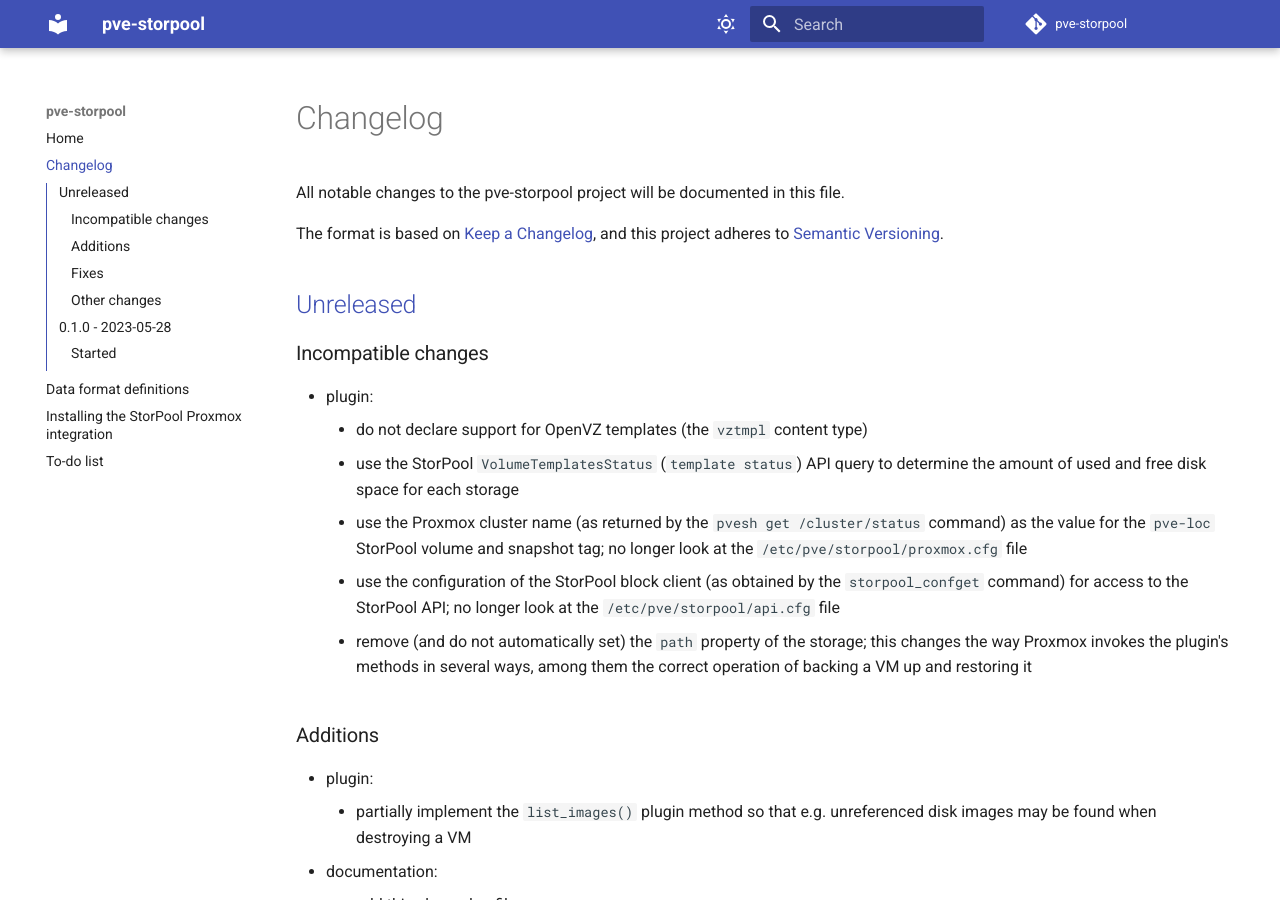
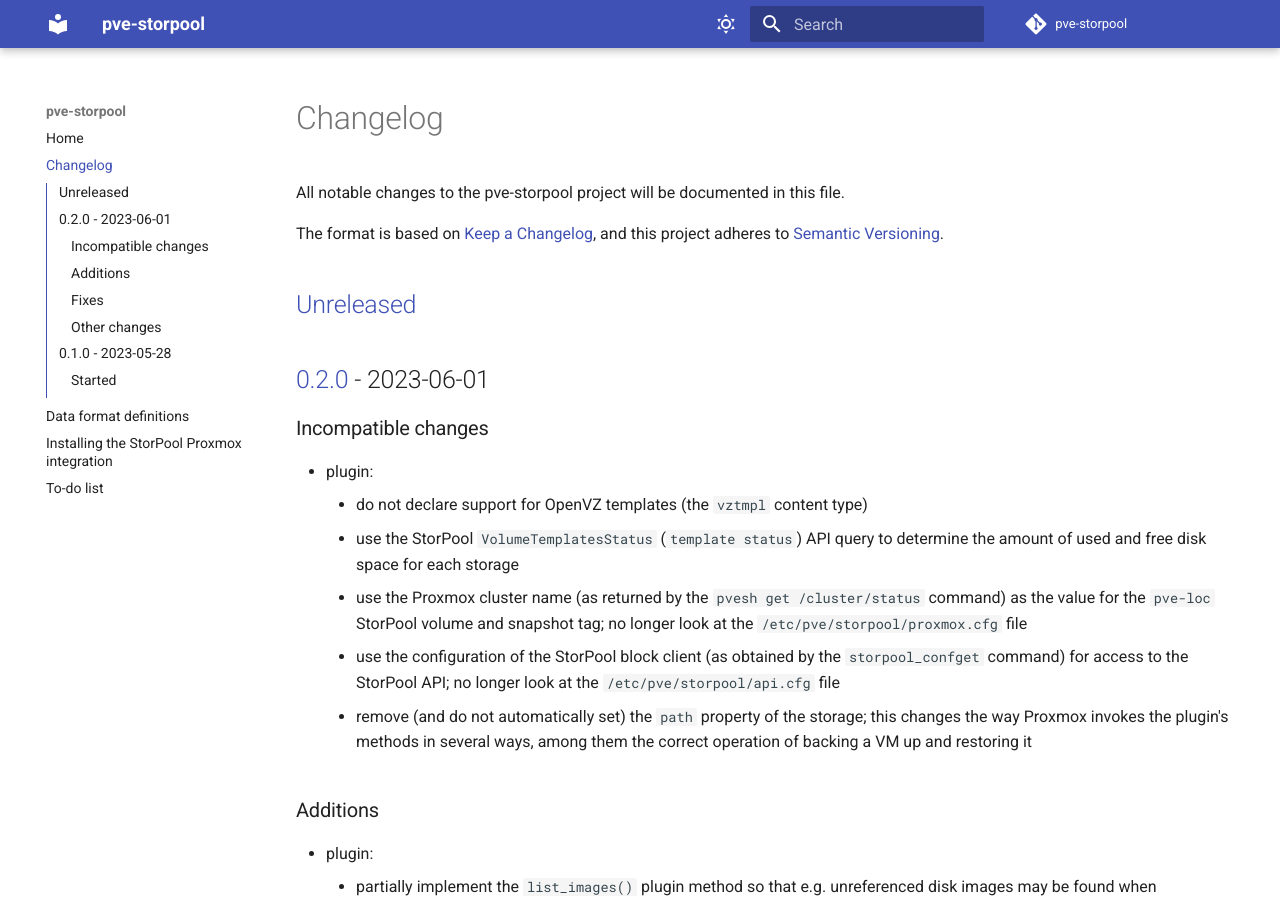
Before and after one commit to storpool/pve-storpool, an MkDocs documentation site: the page built from docs/changes.md, in a window 1280 px wide and 900 px high. Built offline with MkDocs 1.6.1 and Material for MkDocs 9.7.7, drawn with Linux system fonts in a browser that asks for light colours; comment, search, counter and statistics services are not loaded.

Commit message:
Prepare to release pve-storpool 0.2.0

```diff
--- a/docs/changes.md
+++ b/docs/changes.md
@@ -11,6 +11,8 @@
 and this project adheres to [Semantic Versioning](https://semver.org/spec/v2.0.0.html).
 
 ## [Unreleased]
+
+## [0.2.0] - 2023-06-01
 
 ### Incompatible changes
 
@@ -64,5 +66,6 @@
 
 - Initial pre-release
 
-[Unreleased]: https://github.com/storpool/pve-storpool/compare/release/0.1.0...main
+[Unreleased]: https://github.com/storpool/pve-storpool/compare/release/0.2.0...main
+[0.2.0]: https://github.com/storpool/pve-storpool/compare/release/0.1.0...release%2F0.2.0
 [0.1.0]: https://github.com/storpool/pve-storpool/releases/tag/release%2F0.1.0
```
Also changed, not shown: 1 other file.
